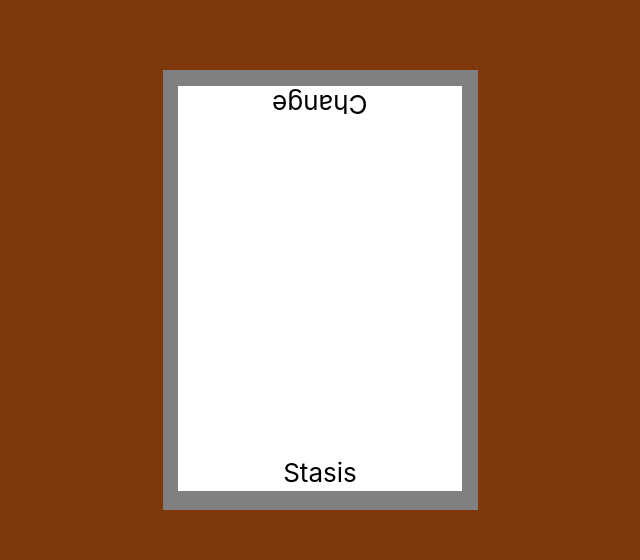
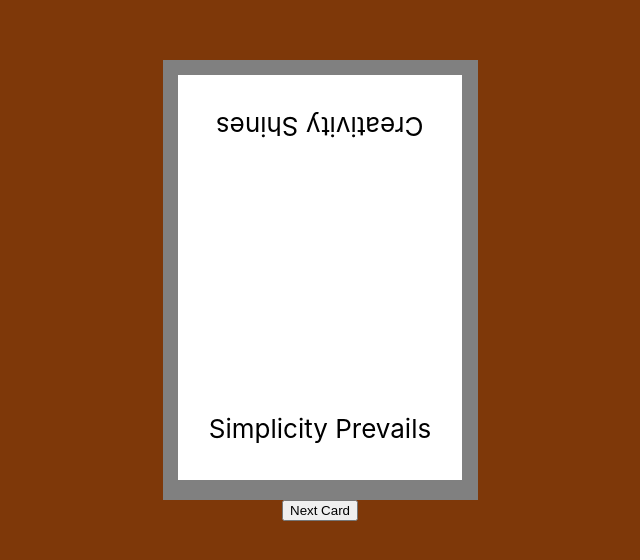
Before and after one commit to pdaulby/riis-helper, a React (Create React App) app: page / in a window 1280 px wide. Shown: the part 110-670 px from the top of the page, without its empty margins (320-960 px from the left). Built offline with nearby package versions, Linux system fonts and the light colour scheme.

Commit message:
add current cards and card drawing

```diff
--- a/src/App.css
+++ b/src/App.css
@@ -26,11 +26,16 @@ transform: scale(-1, -1);
 }
 
 .text-box {
+  height: 20%;
+}
+
+.social-box {
   height: 10%;
+  background-color: yellow;
 }
 
 .art-box {
-  height: 80%;
+  height: 40%;
 }
 
 .App {
--- a/src/App.js
+++ b/src/App.js
@@ -1,18 +1,20 @@
-import React from 'react';
+import React, { useState }  from 'react';
 import './App.css';
+import Cards from './Cards.js'
 
 function App() {
-  let card = {
-    action : "Change",
-    reversed: {
-      action: "Stasis"
-    }
-  }
-  card = random_boolean() ? card : reverseCard(card);
+  let cards = Cards();
+  cards = shuffle(cards);
+  const [num, setNum] = useState(cards.length - 1);
   return (
     <div className="App">
       <header className="App-header">
-        <Card card={card}></Card>
+        <Card card={random_boolean() ? cards[num] : reverseCard(cards[num])}></Card>
+        {
+          num > 2
+          ? <button onClick={() => {setNum(num-1)}}>Next Card</button>
+          : <button onClick={() => {cards = shuffle(cards); setNum(cards.length-1)}}>Shuffle</button>
+        }
       </header>
     </div>
   );
@@ -23,9 +25,9 @@ function Card(props) {
   <div className="card-border">
     <div className="card-inner">
       <div className="text-box backwards">{props.card.reversed.action}</div>
-      <div className="text-box backwards">{props.card.reversed.social}</div>
+      <div className={props.card.reversed.social != null ? "social-box backwards" : "text-box backwards"}>{props.card.reversed.social}</div>
       <div className ="art-box"/>
-      <div className="text-box">{props.card.social}</div>
+      <div className={props.card.reversed.social != null ? "social-box backwards" : "text-box backwards"}>{props.card.social}</div>
       <div className="text-box">{props.card.action}</div>
     </div>
   </div>);
@@ -44,4 +46,23 @@ const reverseCard = (card) => {
 
 const random_boolean = () => Math.random() >= 0.5;
 
+function shuffle(array) {
+  var currentIndex = array.length, temporaryValue, randomIndex;
+
+  // While there remain elements to shuffle...
+  while (0 !== currentIndex) {
+
+    // Pick a remaining element...
+    randomIndex = Math.floor(Math.random() * currentIndex);
+    currentIndex -= 1;
+
+    // And swap it with the current element.
+    temporaryValue = array[currentIndex];
+    array[currentIndex] = array[randomIndex];
+    array[randomIndex] = temporaryValue;
+  }
+
+  return array;
+}
+
 export default App;
--- /dev/null
+++ b/src/Cards.js
@@ -0,0 +1,122 @@
+export const Cards = () => [
+    {
+        action : "Change",
+        reversed: {
+          action: "Stasis"
+        }
+    },
+    {
+        action : "Recognising the Larger Problem",
+        reversed: {
+          action: "Underestimating the Challenge"
+        }
+    },
+    {
+        action : "Understanding Mysteries",
+        reversed: {
+          action: "Impracticality"
+        }
+    },
+    {
+        action : "Energy",
+        reversed: {
+          action: "Exhaustion"
+        }
+    },
+    {
+        action : "Bravery",
+        reversed: {
+          action: "Cowardice"
+        }
+    },
+    {
+        action : "Simplicity Prevails",
+        reversed: {
+          action: "Creativity Shines"
+        }
+    },
+    {
+        action : "Great Effort",
+        reversed: {
+          action: "Effort Misspent"
+        }
+    },
+    {
+        action : "Recognising Opportunity",
+        reversed: {
+          action: "Failing to see Opportunity"
+        }
+    },
+    {
+        action : "Unforseen Circumstances",
+        reversed: {
+          action: "Stroke of Luck"
+        }
+    },
+    {
+        action : "Thoughtlessness",
+        reversed: {
+          action: "Achieving the Unexpected"
+        }
+    },
+    {
+        action : "Ceasing Fruitless Labor",
+        reversed: {
+          action: "Fruitless Labor"
+        }
+    },
+    {
+        action : "Innovation",
+        reversed: {
+          action: "Arrogance"
+        }
+    },
+    {
+        action : "Recognising Limits & Dangers",
+        reversed: {
+          action: "Protections Turn Dangerous"
+        }
+    },
+    {
+        action : "Hope in Bleaknesss",
+        reversed: {
+          action: "Smart Idea turn Foolish"
+        }
+    },
+    {
+        action : "Productivity",
+        reversed: {
+          action: "Overconfidence"
+        }
+    },
+    {
+        action : "Moderation",
+        reversed: {
+          action: "Blind Fury"
+        }
+    },
+    {
+        action : "Cunning",
+        reversed: {
+          action: "Overreaching"
+        }
+    },
+    {
+        action : "Using the Environment",
+        social : "Duty, Obidence",
+        reversed: {
+          action: "Environmental Hazard",
+          social : "Corruption",
+        }
+    },
+    {
+        action : "Devastation",
+        social : "Maturity",
+        reversed: {
+          action: "Outmanouvered",
+          social : "Tyranny",
+        }
+    },
+]
+
+export default Cards;
```
